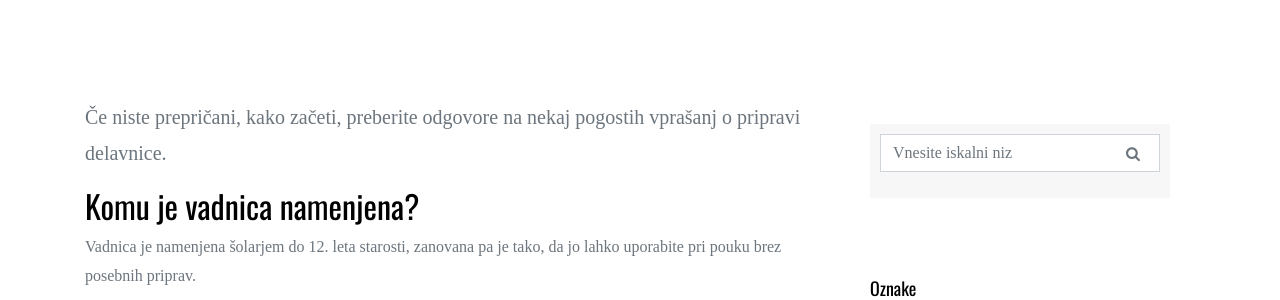
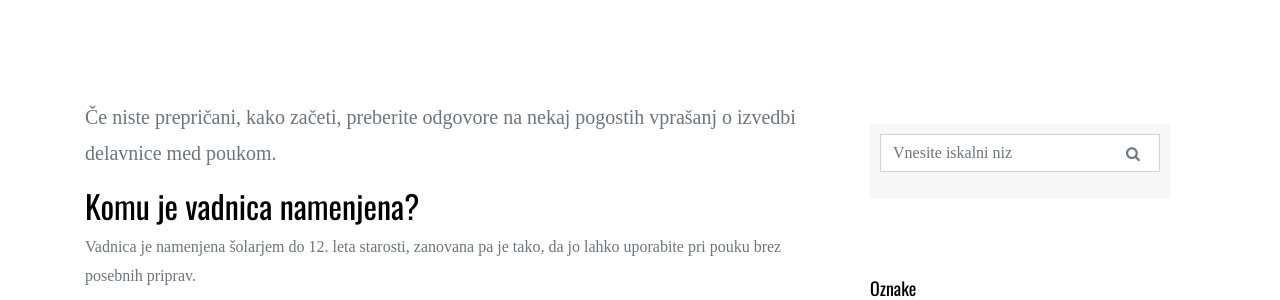
Before and after one commit to codeweeksi/gajin-svet, a Jekyll site: the page built from _featured/featured-article3.md, in a window 1280 px wide. Shown: the part 563-863 px from the top of the page. Built offline with Jekyll 4.4.1, drawn with Linux system fonts in a browser that asks for light colours; some web fonts are replaced; comment, search, counter and statistics services are not loaded.

Commit message:
edited excerpt

```diff
--- a/_featured/featured-article3.md
+++ b/_featured/featured-article3.md
@@ -6,7 +6,7 @@ date:   2018-07-03 18:00:02 +0200
 image:  assets/images/pic04.jpg
 categories: lekcija geslo
 published: true
-excerpt: Če niste prepričani, kako začeti, preberite odgovore na nekaj pogostih vprašanj o pripravi delavnice.
+excerpt: Če niste prepričani, kako začeti, preberite odgovore na nekaj pogostih vprašanj o izvedbi delavnice med poukom.
 ---
 
 ## Komu je vadnica namenjena?
```
